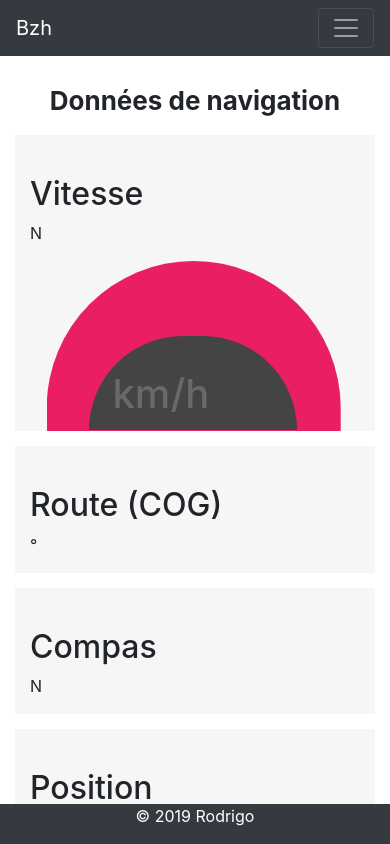
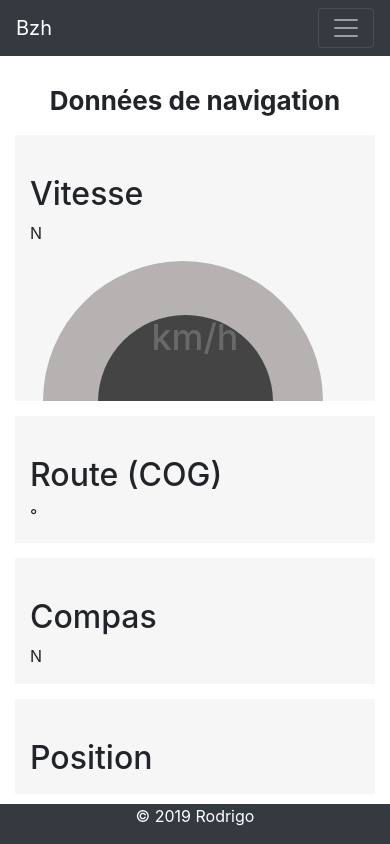
Before and after one commit to roderikelgodo/boatApp, an Angular app in the folder angularjs/: page / in a window 390 px wide. Shown: the top 844 px of the page. Built offline with nearby package versions, Linux system fonts and the light colour scheme; no server answers.

Commit message:
Gauge responsive.

```diff
--- a/angularjs/src/app/components/gauge/gauge.component.css
+++ b/angularjs/src/app/components/gauge/gauge.component.css
@@ -30,7 +30,7 @@
   border-radius: 0px 0px 200px 200px;
   transform-origin: center top;
 
-    /* transition: all 1.3s ease-in-out; */
+  transition: all 1.3s ease-in-out;
 }
 
 .contenedor:hover .gauge-data {
@@ -51,137 +51,136 @@
 /* Extra small devices (portrait phones, less than 576px)  */
 @media (max-width: 575.98px) {
   .contenedor {
-        height: 170px;
-        left: 55%;
+    height: 140px;
+    left: 54%;
   }
 
   .gauge-a {
-        width: 89%;
-        height: 100%;
-        top: 14%;
-        right: 11%;
+    width: 280px;
+    height: 140px;
+    top: 0%;
   }
 
   .gauge-b {
-        width: 63%;
-        height: 55%;
-        top: 44%;
-        margin-left: 13%;
+    width: 175px;
+    height: 87.5px;
+    top: 38%;
+    margin-left: 16.5%;
   }
 
   .gauge-c {
-        width: 89%;
-        height: 100%;
-        top: 100%;
-        right: 11%;
+    width: 280px;
+    height: 140px;
+    top: 140px;
   }
 
   .gauge-data {
-        top: 64%;
-        left: 20%;
+    width: 40%;
+    top: 39%;
+    left: 26%;
+  }
+
+  .gauge-data h1 {
+    font-size: 1.5em !important;
   }
 }
 
 /* Small devices (landscape phones, 576px and up) */
 @media (min-width: 576px) and (max-width: 767.98px) {
   .contenedor {
-        width: 100%;
     height: 200px;
-        top: 30%;
-        left: 65%;
+    left: 54%;
   }
 
   .gauge-a {
-        width: 70%;
-        height: 89%;
-        top: 11%;
+    width: 400px;
+    height: 200px;
+    top: 0%;
   }
 
   .gauge-b {
-        width: 234px;
-        height: 120px;
-        top: 40%;
-        margin-left: 10%;
+    width: 250px;
+    height: 125px;
+    top: 38%;
+    margin-left: 15%;
   }
 
   .gauge-c {
-        width: 70%;
-        height: 89%;
-        top: 99%;
+    width: 400px;
+    height: 200px;
+    top: 200px;
+  }
+
+  .gauge-data {
+    width: 40%;
+    top: 64%;
+    left: 22%;
+  }
+}
+
+/* Medium devices (tablets, 768px and up) */
+@media (min-width: 768px) and (max-width: 991.98px) {
+  .contenedor {
+    height: 200px;
+    left: 54%;
+  }
+
+  .gauge-a {
+    width: 400px;
+    height: 200px;
+    top: 0%;
+  }
+
+  .gauge-b {
+    width: 250px;
+    height: 125px;
+    top: 38%;
+    margin-left: 17%;
+  }
+
+  .gauge-c {
+    width: 400px;
+    height: 200px;
+    top: 200px;
+  }
+
+  .gauge-data {
+    width: 40%;
+    top: 64%;
+    left: 26%;
+  }
+}
+
+/* Large devices (desktops, 992px and up) */
+@media (min-width: 992px) and (max-width: 1199.98px) {
+  .contenedor {
+    height: 200px;
+    left: 68%;
+  }
+
+  .gauge-a {
+    width: 400px;
+    height: 200px;
+    top: 0%;
+  }
+
+  .gauge-b {
+    width: 250px;
+    height: 125px;
+    top: 38%;
+    margin-left: 13%;
+  }
+
+  .gauge-c {
+    width: 400px;
+    height: 200px;
+    top: 200px;
   }
 
   .gauge-data {
     width: 40%;
     top: 64%;
     left: 15%;
-    }
-}
-
-/* Medium devices (tablets, 768px and up) */
-@media (min-width: 768px) and (max-width: 991.98px) {
-    .contenedor {
-        width: 100%;
-        height: 200px;
-        top: 30%;
-        left: 60%;
-    }
-
-    .gauge-a {
-        width: 80%;
-        height: 90%;
-        top: 10%;
-    }
-
-    .gauge-b {
-        width: 242px;
-        height: 120px;
-        top: 40%;
-        margin-left: 12%;
-    }
-
-    .gauge-c {
-        width: 80%;
-        height: 90%;
-        top: 99%;
-    }
-
-    .gauge-data {
-        width: 75%;
-        top: 64%;
-    }
-}
-
-/* Large devices (desktops, 992px and up) */
-@media (min-width: 992px) and (max-width: 1199.98px) {
-    .contenedor {
-        width: 400px;
-        height: 200px;
-        top: 30%;
-        left: 50%;
-    }
-
-    .gauge-a {
-        width: 95%;
-        height: 100%;
-    }
-
-    .gauge-b {
-        width: 260px;
-        height: 132px;
-        top: 34%;
-        margin-left: 15%;
-    }
-
-    .gauge-c {
-        width: 95%;
-        height: 100%;
-        top: 100%;
-    }
-
-    .gauge-c {
-        width: 60%;
-        height: 99%;
-        top: 99%;
   }
 }
 
@@ -201,7 +200,7 @@
   .gauge-b {
     width: 250px;
     height: 125px;
-        top: 37%;
+    top: 38%;
     margin-left: 11%;
   }
 
--- a/angularjs/src/app/components/gauge/gauge.component.html
+++ b/angularjs/src/app/components/gauge/gauge.component.html
@@ -1,8 +1,7 @@
 <div class="contenedor">
     <div class="gauge-a"></div>
     <div class="gauge-b"></div>
-    <div class="gauge-c" [style.transform]="'rotate(180deg)'"></div>
-    <!-- <div class="gauge-c" [style.transform]="'rotate(' + ((childMessage)*2) + 'deg)'"></div> -->
+    <div class="gauge-c" [style.transform]="'rotate(' + ((childMessage)*2) + 'deg)'"></div>
     <div class="gauge-data">
         <h1 id="percent">{{ childMessage }} km/h</h1>
     </div>
```
Lines whose indentation alone changed are shown as unchanged.
